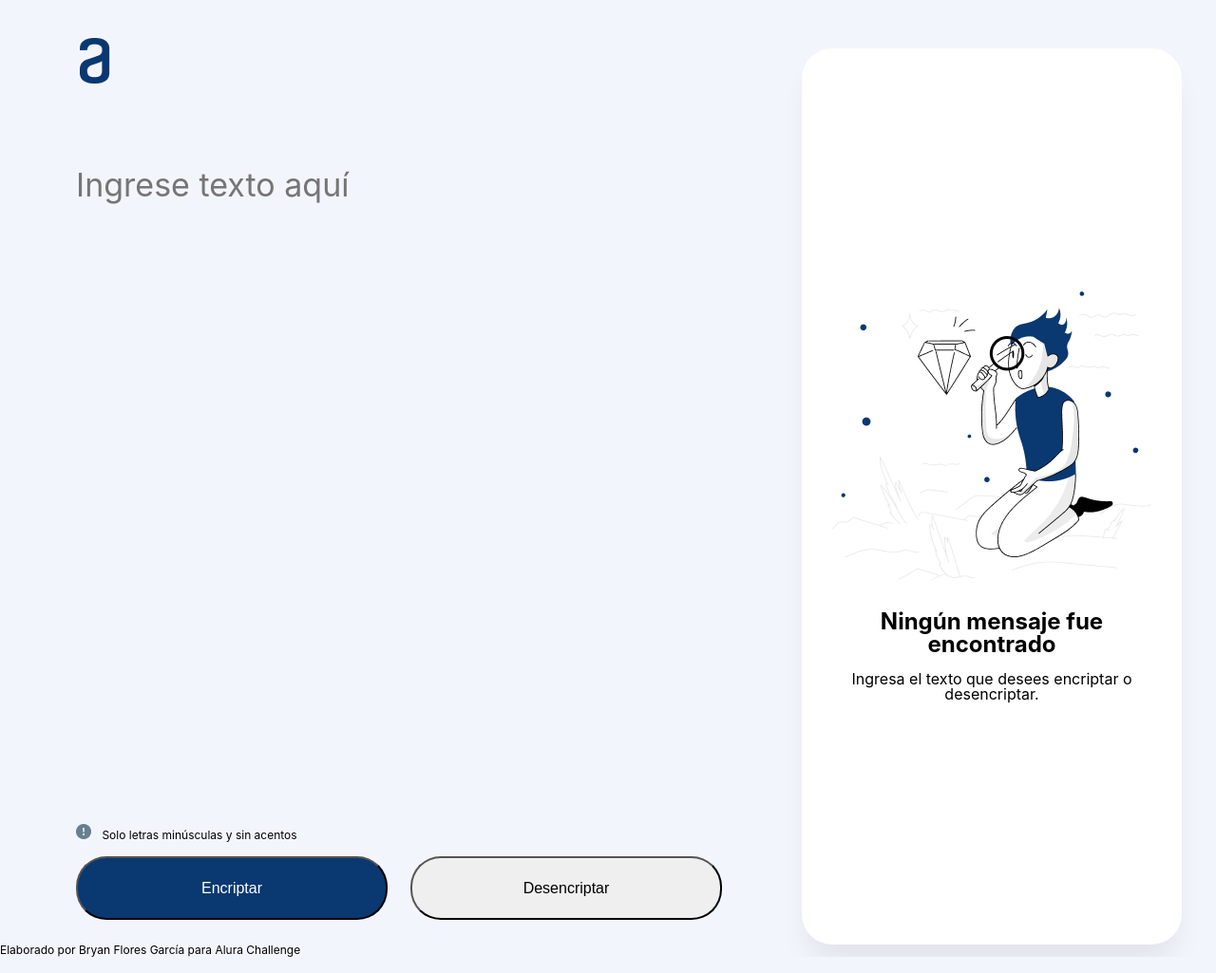
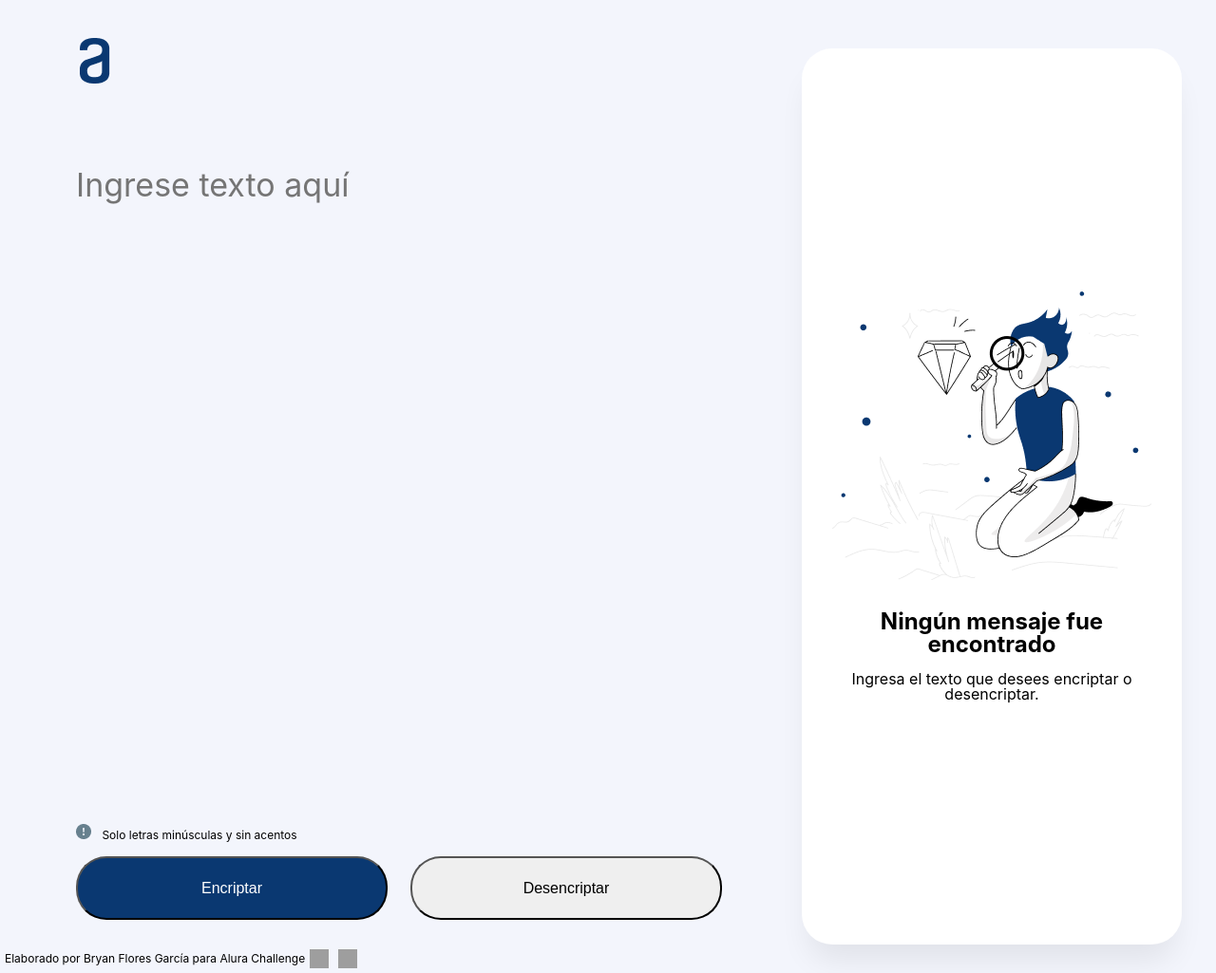
Before and after one commit to BryanFloresGarcia/Portafolio, a plain HTML site: page index.html in a window 1280 px wide. Shown: the whole page at 95% size. Drawn offline with Linux system fonts and the light colour scheme; grey boxes are pictures that could not be loaded.

Commit message:
1° modificación
1° modificación de la página.

```diff
--- a/index.html
+++ b/index.html
@@ -44,6 +44,8 @@
 
     <footer>
         <p>Elaborado por Bryan Flores García para Alura Challenge</p>
+        <a style="width: 20px; height: 20px; margin: 5px;" href="https://www.linkedin.com/in/bryan-nicola-flores-garc%C3%ADa-24b48512b?lipi=urn%3Ali%3Apage%3Ad_flagship3_profile_view_base_contact_details%3BZ0OOXRPNS5uP6Ab4QCHlIg%3D%3D"><img src="https://upload.wikimedia.org/wikipedia/commons/c/ca/LinkedIn_logo_initials.png" style="height: 20px; width: 20px; margin: 0px;" alt=""></a>
+        <a href="https://github.com/BryanFloresGarcia?tab=repositories" style="width: 20px; height: 20px; margin: 5px;"><img src="https://github.githubassets.com/images/modules/logos_page/GitHub-Mark.png" style="height: 20px; width: 20px;margin: 0;" alt=""></a>
     </footer>
 </body>
 
--- a/style.css
+++ b/style.css
@@ -111,8 +111,9 @@ p img {
     padding: 0;
     margin: 0;
     border-radius: 32px;
+    transition: 1s all;
+
 }
-
 .botonencriptar:hover {
     background: rgba(28, 55, 255, 0.733);
     transform: scale(1.1);
@@ -123,6 +124,7 @@ p img {
     padding: 0;
     margin: 0;
     border-radius: 32px;
+    transition: 1s all;
 }
 
 .botondesencriptar:hover {
@@ -148,6 +150,13 @@ p img {
     margin-top: 32px;
     font-size: 24px;
     font-weight: bold;
+}
+footer {
+    display:flex;
+    align-items: center;
+}
+footer p {
+    margin-left: 5px;
 }
 
 @media screen and (min-width: 320px) and (max-width: 767px)  {
```
